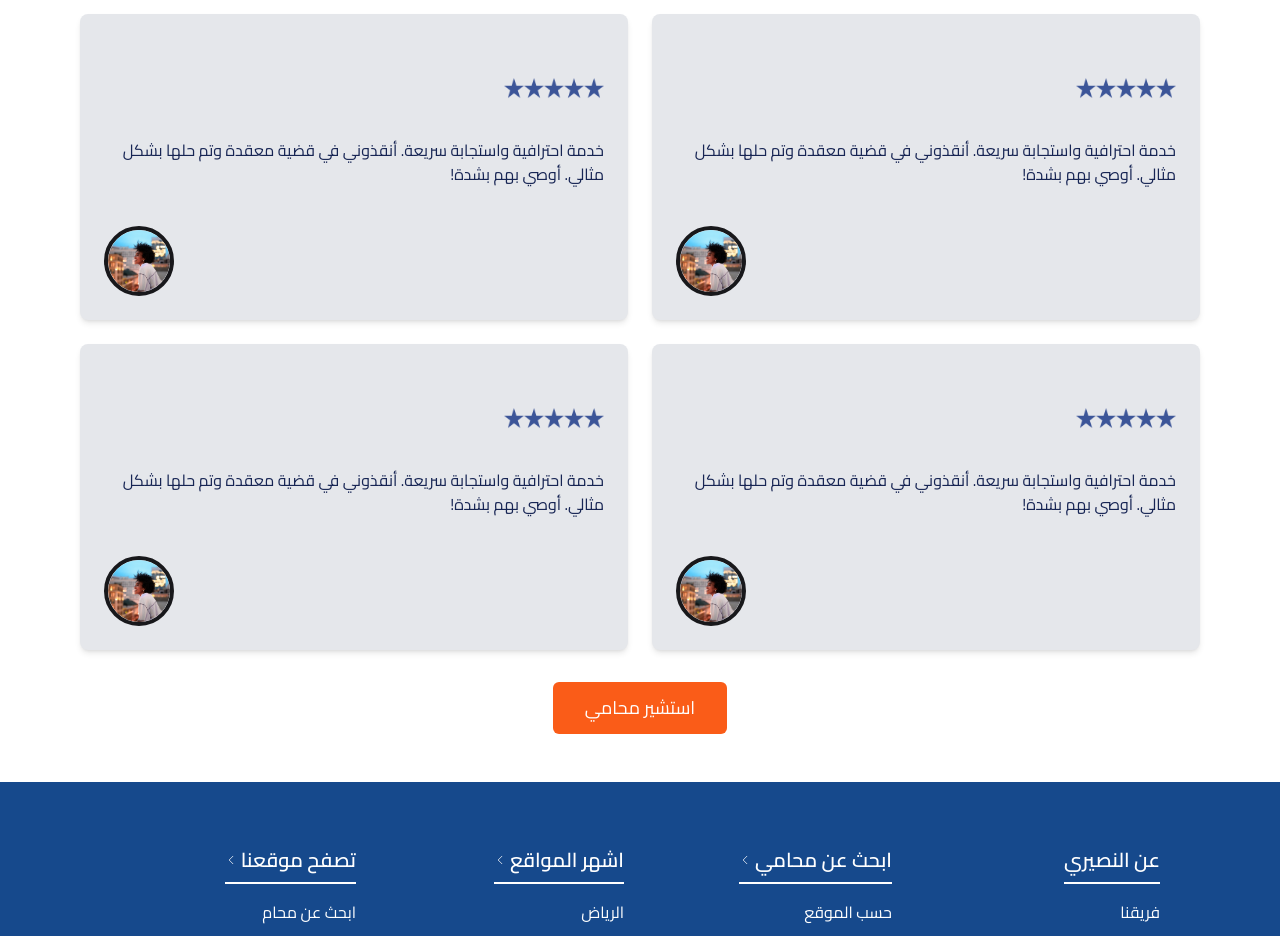
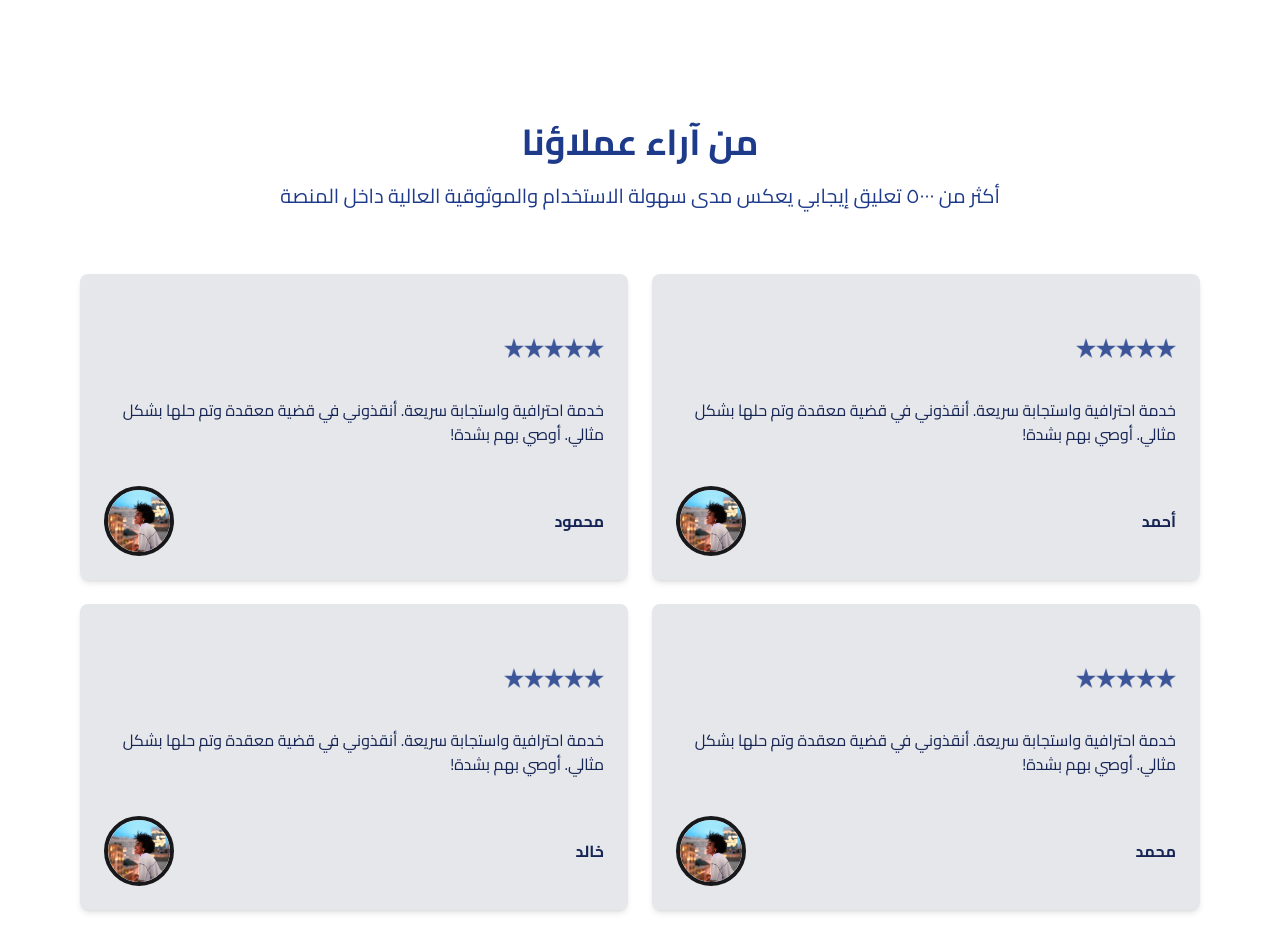
Before and after one commit to DynamicDOMinator/nasiri-landing-page, a Next.js app: page / in a window 1280 px wide. Shown: the part 2300-3236 px from the top of the page. Built offline with nearby package versions, Linux system fonts and the light colour scheme.

Commit message:
last update

```diff
--- a/app/components/ReviewsSection.jsx
+++ b/app/components/ReviewsSection.jsx
@@ -3,28 +3,28 @@ import AskLawyerBtn from "./AskLawyerBtn";
 export default function ReviewsSection() {
   const reviews = [
     {
-      name: "Sarah Miller",
+      name: "أحمد",
       username: "sarah_m",
       text: "خدمة احترافية واستجابة سريعة. أنقذوني في قضية معقدة وتم حلها بشكل مثالي. أوصي بهم بشدة!",
       image: "/stars.png",
       avatar: "/review.png",
     },
     {
-      name: "James Wilson",
+      name: "محمود",
       username: "james_w",
       text: "خدمة احترافية واستجابة سريعة. أنقذوني في قضية معقدة وتم حلها بشكل مثالي. أوصي بهم بشدة!",
       image: "/stars.png",
       avatar: "/review.png",
     },
     {
-      name: "Emma Davis",
+      name: "محمد",
       username: "emma_d",
       text: "خدمة احترافية واستجابة سريعة. أنقذوني في قضية معقدة وتم حلها بشكل مثالي. أوصي بهم بشدة!",
       image: "/stars.png",
       avatar: "/review.png",
     },
     {
-      name: "Michael Brown",
+      name: "خالد",
       username: "michael_b",
       text: "خدمة احترافية واستجابة سريعة. أنقذوني في قضية معقدة وتم حلها بشكل مثالي. أوصي بهم بشدة!",
       image: "/stars.png",
@@ -34,6 +34,14 @@ export default function ReviewsSection() {
 
   return (
     <section className="py-12 px-4 max-w-6xl mx-auto" dir="rtl">
+      <div className="pb-16">
+      <h4 className="text-center md:text-4xl text-2xl font-bold text-blue-900 ">
+
+      من آراء عملاؤنا
+      </h4>
+      <p className="text-center  md:text-xl pt-5 text-lg text-blue-900">أكثر من ٥٠٠٠ تعليق إيجابي يعكس مدى سهولة الاستخدام والموثوقية العالية داخل المنصة</p>
+      </div>
+
       <div className="grid grid-cols-1 md:grid-cols-2 gap-6 mb-8"data-aos="fade-up">
         {reviews.map((review, index) => (
           <div
@@ -45,13 +53,14 @@ export default function ReviewsSection() {
 
            </div>
             <p className=" text-blue-950">{review.text}</p>
-            <div className="pt-10">
-            <Image className="mr-auto border-4 border-zinc-900 rounded-full" src={review.avatar} alt={review.name} width={70} height={70}/>
+            <div className="pt-10 flex items-center justify-between flex-row-reverse">
+            <Image className="border-4 border-zinc-900 rounded-full" src={review.avatar} alt={review.name} width={70} height={70}/>
+            <p className="text-blue-950 font-bold">{review.name}</p>
             </div>
           </div>
         ))}
       </div>
-      <div className="text-center">
+      <div className="text-center md:py-3">
         <AskLawyerBtn />
       </div>
     </section>
--- a/app/components/SecondSection.jsx
+++ b/app/components/SecondSection.jsx
@@ -85,8 +85,10 @@ export default function SecondSection() {
           />
         </div>
       </div>
+<div className=" md:pt-7">
 
       <AskLawyerBtn />
+</div>
     </div>
   );
 }
--- a/app/components/ThirdSection.jsx
+++ b/app/components/ThirdSection.jsx
@@ -2,7 +2,7 @@ import Image from "next/image";
 import AskLawyerBtn from "./AskLawyerBtn";
 export default function ThirdSection() {
   return (
-    <div className="py-10">
+    <div className="py-10 md:py-20">
       <div className="flex items-center justify-center gap-4">
         <div className="h-[2px] md:w-60 w-20 bg-[rgba(255,102,36,0.3)]"></div>
         <h3 className="text-center md:text-4xl text-2xl font-bold">
```
